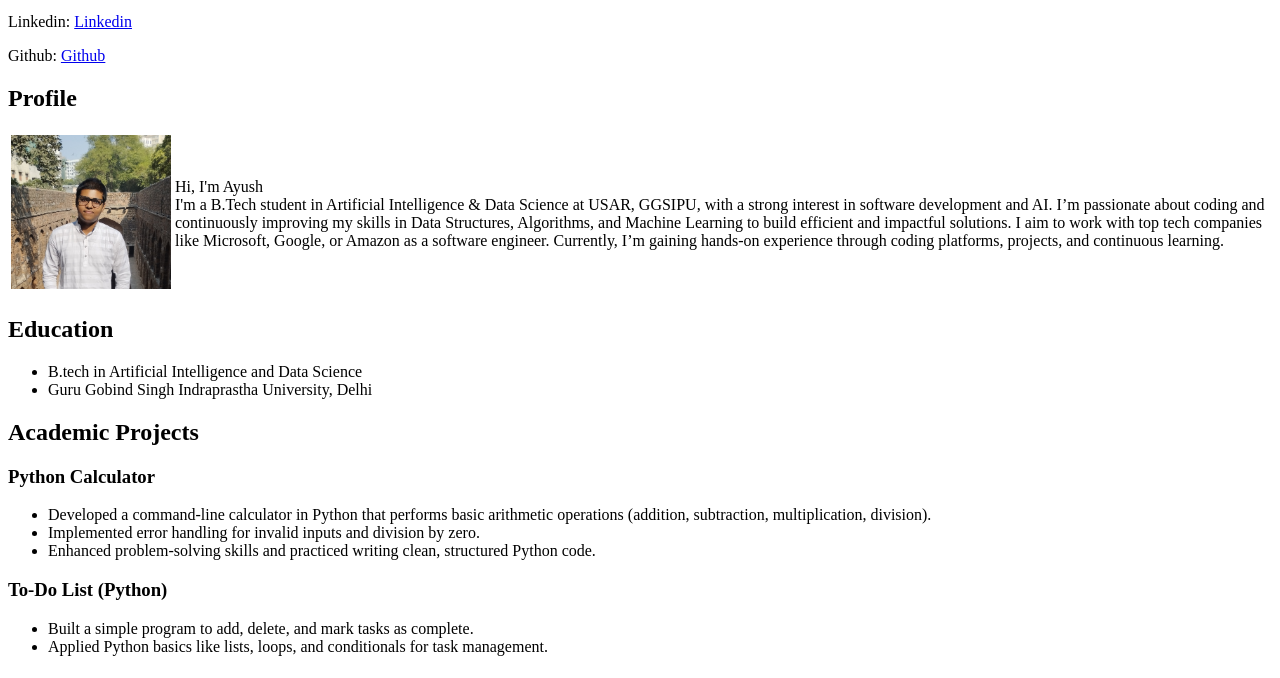
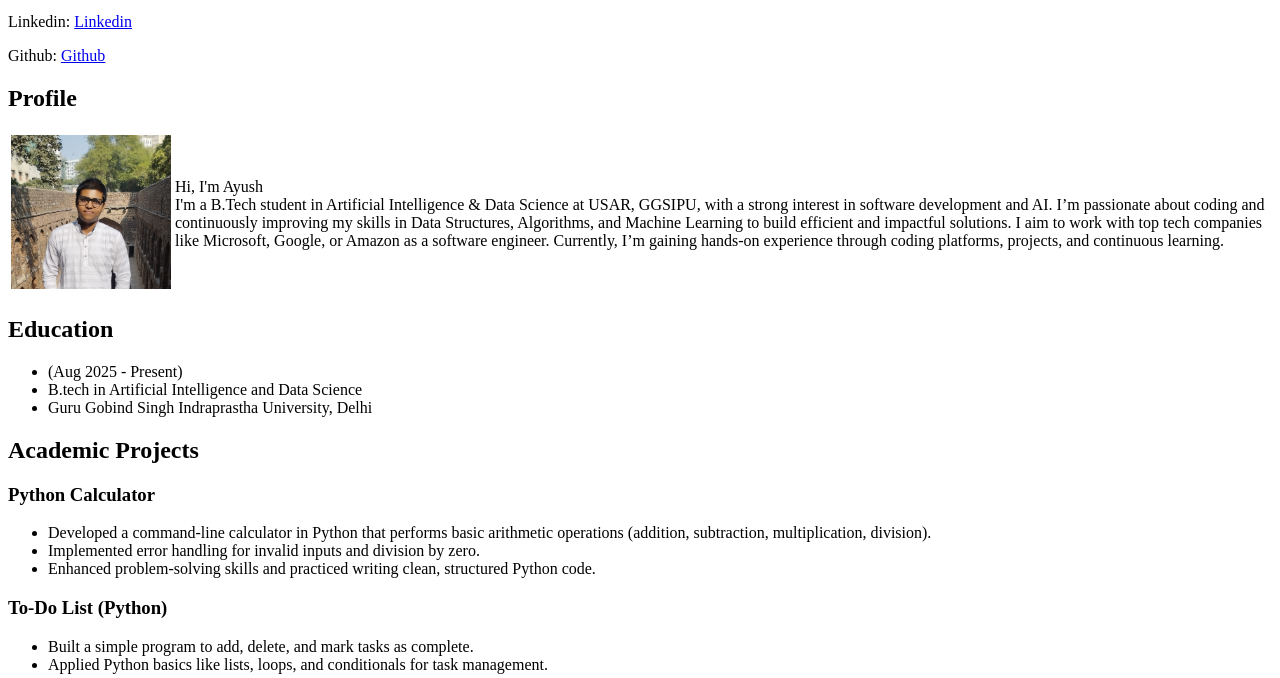
Before and after one commit to ayushkumar-ai/HTML-Resume, a plain HTML site: page index.html in a window 1280 px wide. Shown: the part 101-779 px from the top of the page. Drawn offline with Linux system fonts and the light colour scheme.

Commit message:
Add new line

```diff
--- a/index.html
+++ b/index.html
@@ -36,6 +36,7 @@ I aim to work with top tech companies like Microsoft, Google, or Amazon as a sof
     <Section>
         <h2>Education</h2>
         <ul>
+            <li>(Aug 2025 - Present)</li>
             <li>B.tech in Artificial Intelligence and Data Science</li>
             <li>Guru Gobind Singh Indraprastha University, Delhi</li>
         </ul>
```
